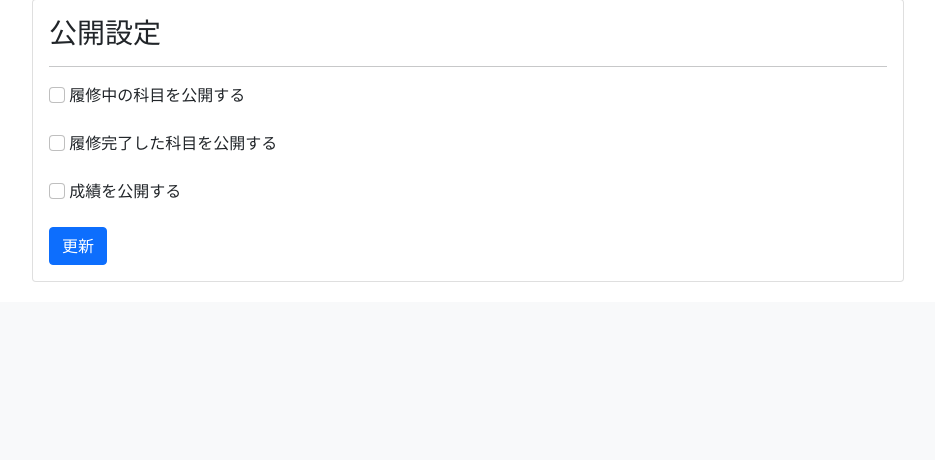
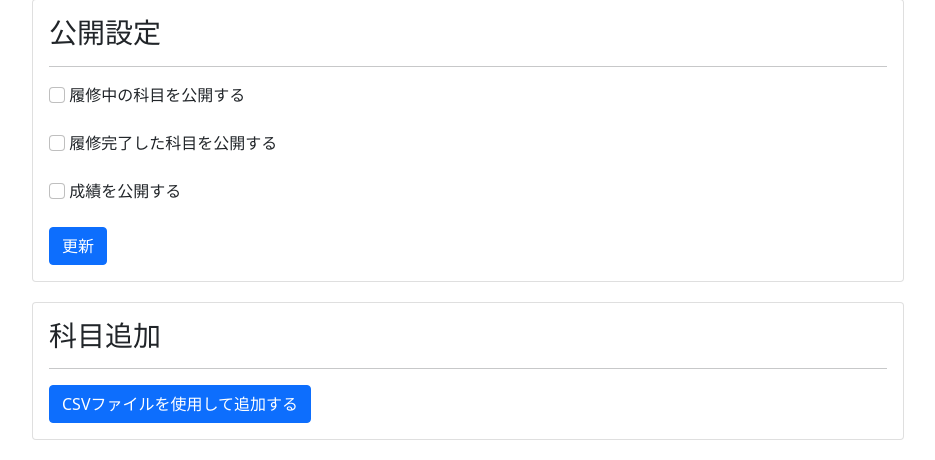
Before and after one commit to Yuta1004/ShareCoursePlanApp, a Flask app: page /settings/ in a window 1280 px wide. Shown: the part 836-1296 px from the top of the page, without its empty margins (172-1107 px from the left). Before the commit the page ends 1138 px from the top, so only its background shows below. Run offline with Flask 2, Linux system fonts and the light colour scheme; the visitor is signed in with stand-in values (Sample User, id 1); data that the repository does not hold is empty.

Commit message:
[add](view) Admin権限を持つユーザのみがCSV読み込みページにアクセスできるようにした

```diff
--- a/app/app.py
+++ b/app/app.py
@@ -8,6 +8,7 @@ from view.subject import route_subject
 from view.user import route_user
 
 
+ADMIN_ONLY_URLS = ["/subject/csv"]
 DONT_NEEDS_LOGIN_URLS = ["/", "/auth/login", "/auth/register"]
 
 
@@ -30,6 +31,10 @@ def before_request():
         session["id"] = ""
         session["name"] = ""
 
+    needs_admin = True in [request.path == url for url in ADMIN_ONLY_URLS]
+    if needs_admin and not session["is_admin"]:
+        return redirect("/")
+
     needs_login = True not in [request.path == url for url in DONT_NEEDS_LOGIN_URLS]
     if needs_login and not session["logined"]:
         return redirect("/auth/login")
--- a/app/templates/settings.html
+++ b/app/templates/settings.html
@@ -82,6 +82,15 @@
                 </form>
             </div>
         </div>
+        {% if session["is_admin"] %}
+            <div class="card" style="margin-top: 20px; margin-bottom: 20px;">
+                <div class="card-body">
+                    <h3 class="cart-title">科目追加</h3>
+                    <hr>
+                    <a class="btn btn-primary" href="/subject/csv">CSVファイルを使用して追加する</a>
+                </div>
+            </div>
+        {% endif %}
     </div>
     <script src="https://cdn.jsdelivr.net/npm/bootstrap@5.0.0-beta1/dist/js/bootstrap.bundle.min.js" integrity="sha384-ygbV9kiqUc6oa4msXn9868pTtWMgiQaeYH7/t7LECLbyPA2x65Kgf80OJFdroafW" crossorigin="anonymous"></script>
 </body>
```
